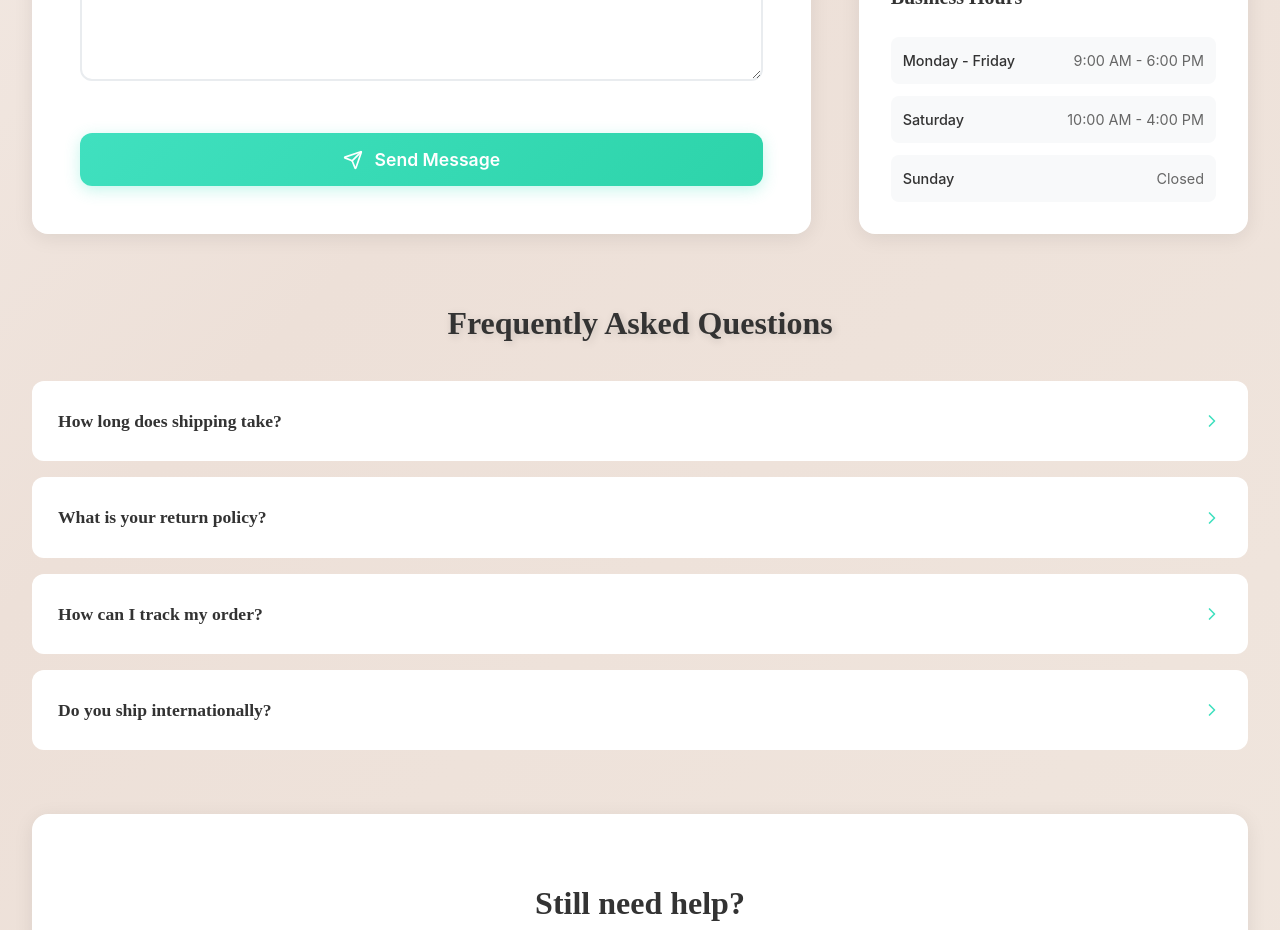
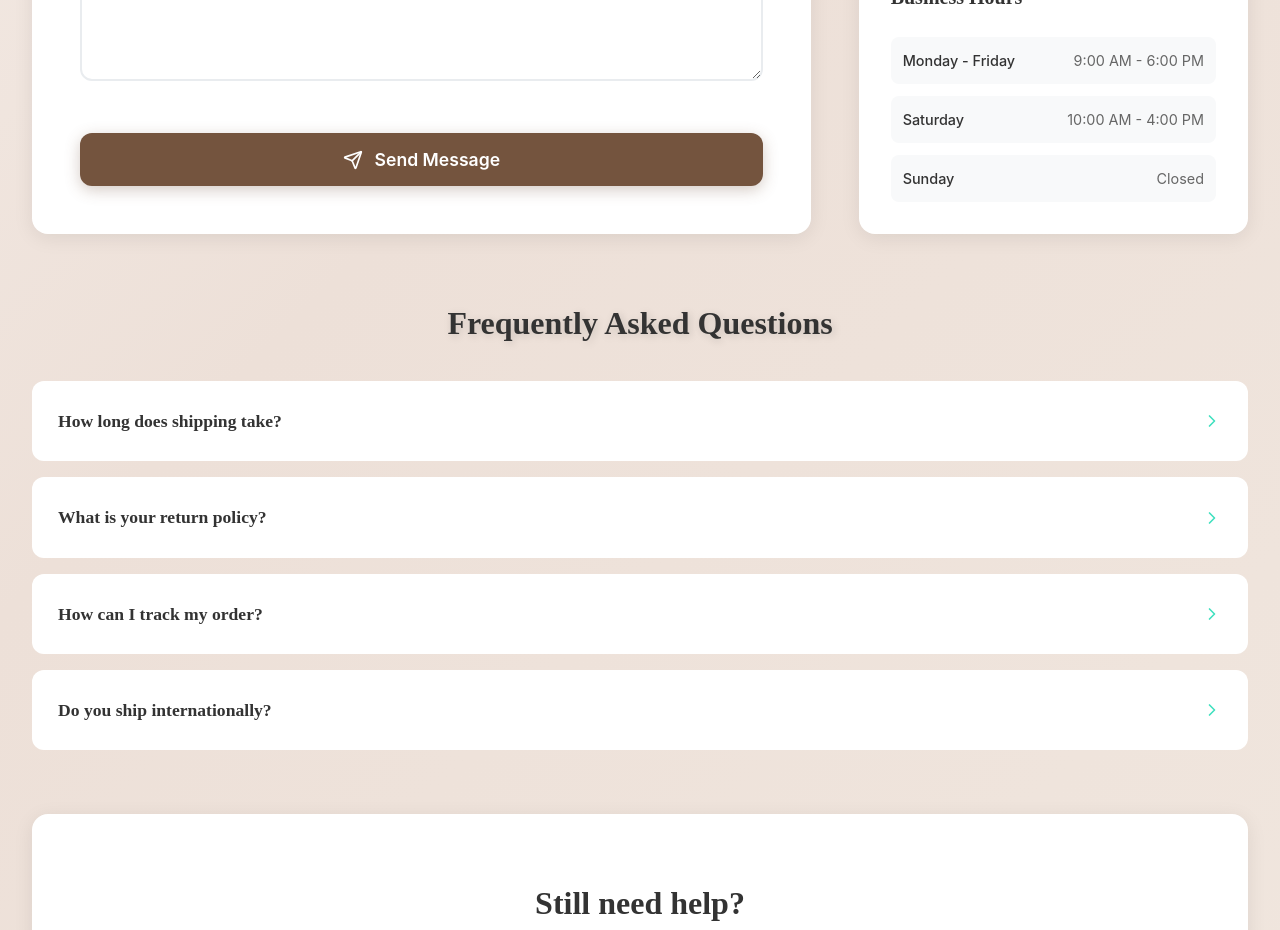
Before and after one commit to As262/ComGen, a React (Vite) app in the folder ComGen/: page /contact in a window 1280 px wide. Shown: the part 1280-2210 px from the top of the page. Built offline with nearby package versions, Linux system fonts and the light colour scheme; the HTML template or start-up script is replaced by a standard one.

Commit message:
Minor fixes

```diff
--- a/ComGen/src/pages/ContactPage.css
+++ b/ComGen/src/pages/ContactPage.css
@@ -304,7 +304,7 @@
 }
 
 .submit-btn {
-  background: linear-gradient(135deg, #40e0bf 0%, #2dd4aa 100%);
+  background: #74543E;
   color: white;
   border: none;
   border-radius: 12px;
@@ -317,12 +317,12 @@
   justify-content: center;
   gap: 0.75rem;
   transition: all 0.3s ease;
-  box-shadow: 0 4px 15px rgba(64, 224, 191, 0.3);
+  box-shadow: 0 4px 15px rgba(116, 84, 62, 0.3);
 }
 
 .submit-btn:hover:not(:disabled) {
   transform: translateY(-2px);
-  box-shadow: 0 6px 25px rgba(64, 224, 191, 0.4);
+  box-shadow: 0 6px 25px rgba(116, 84, 62, 0.4);
 }
 
 .submit-btn:disabled {
--- a/ComGen/src/styles/LoginPage.css
+++ b/ComGen/src/styles/LoginPage.css
@@ -205,7 +205,7 @@ input::placeholder {
 }
 
 .arrow-btn {
-    background: linear-gradient(135deg, #40e0bf 0%, #2dd4aa 100%);
+    background: #74543E;
     border: none;
     border-radius: 50%;
     width: 44px;
@@ -219,14 +219,14 @@ input::placeholder {
     cursor: pointer;
     transition: all 0.3s cubic-bezier(0.4, 0, 0.2, 1);
     box-shadow:
-        0 4px 15px rgba(64, 224, 191, 0.3),
+        0 4px 15px rgba(116, 84, 62, 0.3),
         inset 0 1px 0 rgba(255,255,255,0.2);
 }
 
 .arrow-btn:hover {
     transform: scale(1.05) translateY(-1px);
     box-shadow:
-        0 6px 20px rgba(64, 224, 191, 0.4),
+        0 6px 20px rgba(116, 84, 62, 0.4),
         inset 0 1px 0 rgba(255,255,255,0.3);
 }
 
@@ -298,7 +298,7 @@ input::placeholder {
 }
 
 .signup-link {
-    color: #40e0bf;
+    color: #74543E;
     cursor: pointer;
     text-decoration: none;
     font-weight: 600;
@@ -306,7 +306,7 @@ input::placeholder {
 
 .signup-link:hover {
     text-decoration: underline;
-    color: #2dd4aa;
+    color: #5a3f2e;
 }
 
 .hidden {
```
